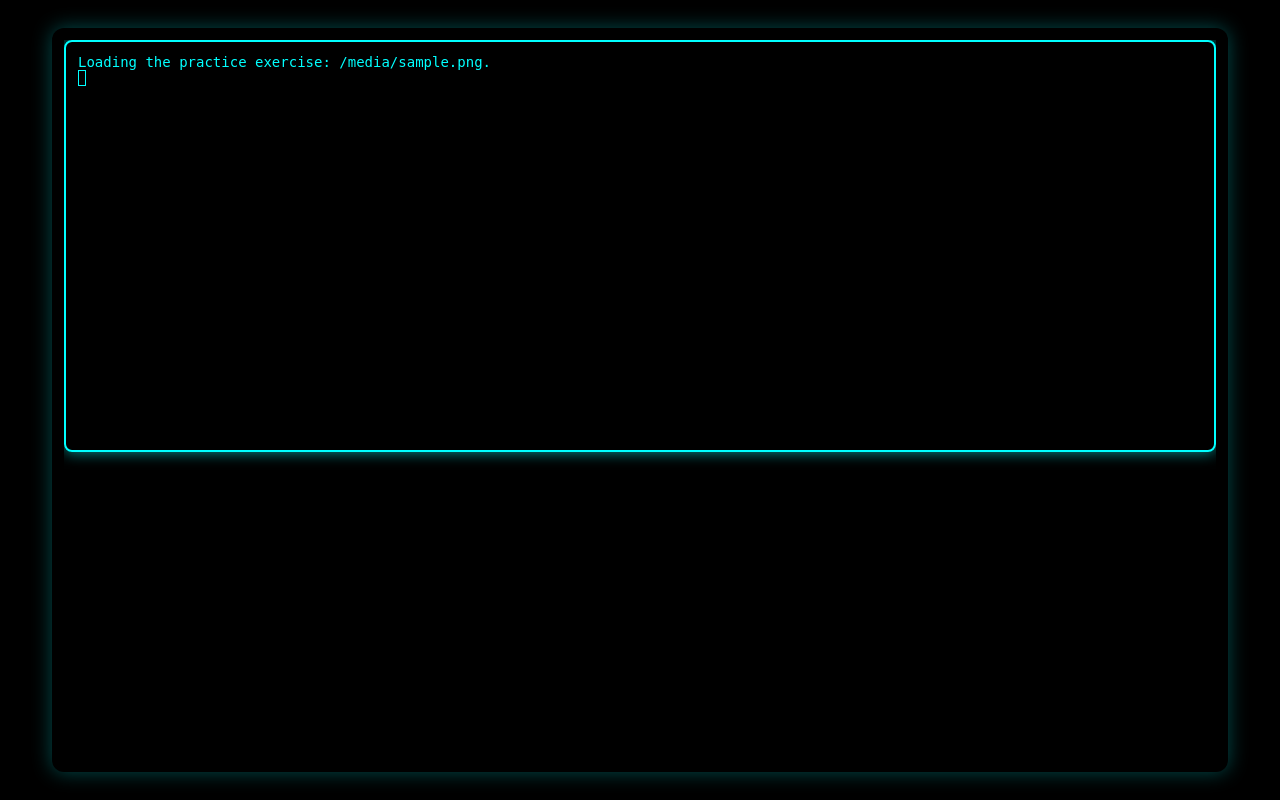
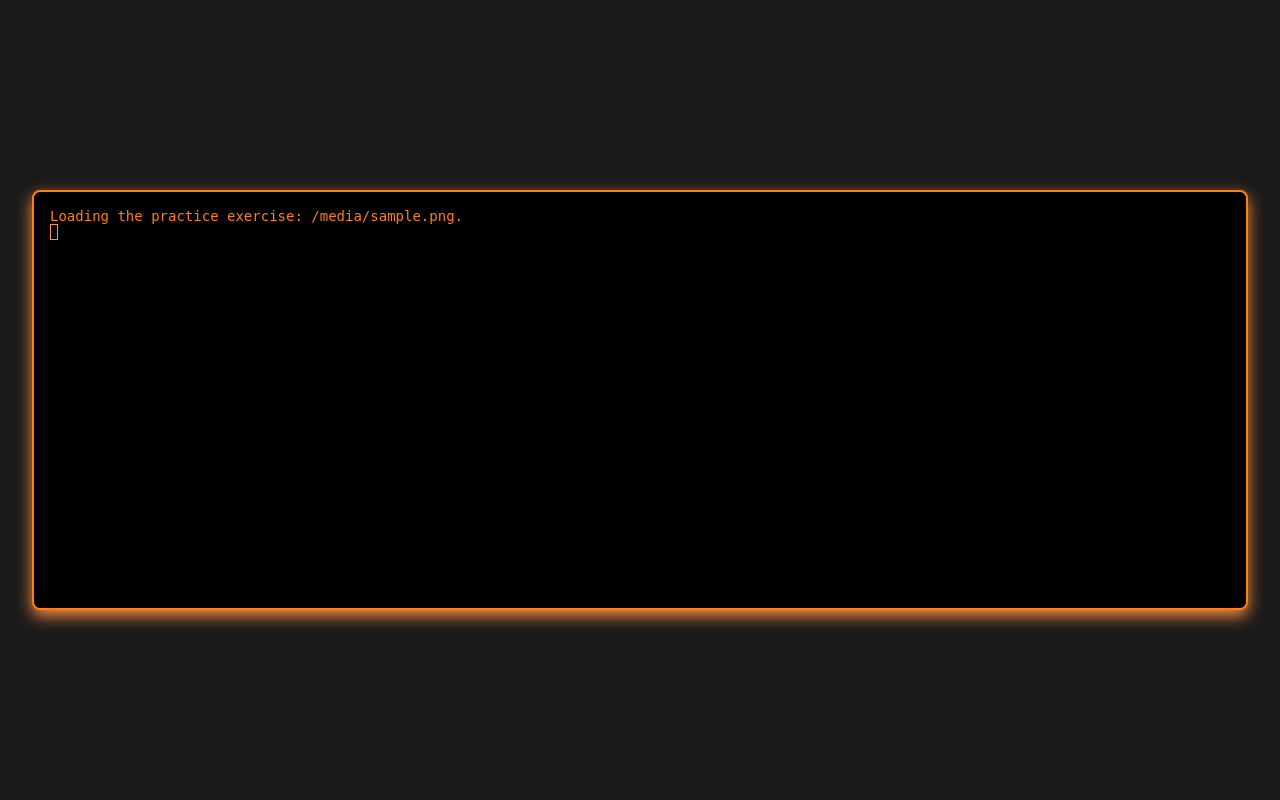
Before and after one commit to CejasLucas/python-practices-llcejas, a Python web app: template src/main/WebApp/templates/terminal.html in a window 1280 px wide. Run offline with Jinja, Linux system fonts and the light colour scheme; the template is opened without the code that fills it: most values are stand-ins (such as "Sample title", 1, 10 or a date in 2020); some libraries are stand-ins or nearby versions.

Commit message:
Cambie los colores del proyecto a naranaja

```diff
--- a/src/main/WebApp/static/main.css
+++ b/src/main/WebApp/static/main.css
@@ -1,73 +1,8 @@
-/* Estilo base del sitio */
-body {
-    font-family: 'Segoe UI', Tahoma, Geneva, Verdana, sans-serif;
-    margin: 0;
-    padding: 2rem;
-    background-color: #0a0a0a;
-    color: #e0fafa;
-    line-height: 1.6;
-    font-size: 16px;
+:root {
+    --color-zero: #FFA500;
+    --color-primary: #FF7F11;
+    --color-secondary: #FF8C42;
+    --black-color: #000000;
+    --white-color: #E0FAFA;
+    --gray-color: #1A1A1A;
 }
-
-/* Contenedor principal */
-.container {
-    max-width: 1100px;
-    margin: 0 auto;
-    padding: 1rem;
-}
-
-/* Títulos */
-h1, h2 {
-    text-align: center;
-    color: #00ffff;
-    margin-bottom: 1.5rem;
-}
-
-h1 {
-    font-size: 2.5rem;
-    font-weight: 600;
-}
-
-h2 {
-    font-size: 1.8rem;
-    font-weight: 400;
-    color: #66fcff;
-}
-
-/* Diseño en cuadrícula para los módulos */
-.grid {
-    display: grid;
-    grid-template-columns: repeat(auto-fit, minmax(240px, 1fr));
-    gap: 2rem;
-}
-
-/* Tarjetas de módulo */
-.modulo {
-    background-color: #1a1a1a;
-    border-radius: 10px;
-    padding: 1.5rem;
-    text-align: center;
-    transition: background-color 0.3s ease, transform 0.2s ease, box-shadow 0.3s ease;
-    box-shadow: 0 4px 12px rgba(0, 255, 255, 0.1);
-}
-
-.modulo:hover {
-    background-color: #2a2a2a;
-    transform: translateY(-5px);
-    box-shadow: 0 6px 16px rgba(0, 255, 255, 0.2);
-}
-
-/* Enlaces dentro de los módulos */
-.modulo a {
-    color: #00ffff;
-    font-weight: 600;
-    font-size: 1.2rem;
-    text-decoration: none;
-    display: inline-block;
-    transition: color 0.2s ease, text-decoration 0.2s ease;
-}
-
-.modulo a:hover {
-    text-decoration: underline;
-    color: #66fcff;
-}
--- a/src/main/WebApp/static/terminal.css
+++ b/src/main/WebApp/static/terminal.css
@@ -1,7 +1,9 @@
+@import url("main.css");
+
 body {
     margin: 0;
     font-family: sans-serif;
-    background-color: #000;
+    background-color: var(--black-color);
 }
 
 #overlay {
@@ -9,7 +11,7 @@ body {
     top: 0; left: 0;
     width: 100%;
     height: 100%;
-    background-color: rgba(0, 0, 0, 0.85);
+    background-color: var(--gray-color);
     display: flex;
     justify-content: center;
     align-items: center;
@@ -18,9 +20,9 @@ body {
 }
 
 #popup {
-    background-color: #000;
+    background-color: var(--black-color);
     border-radius: 12px;
-    box-shadow: 0 0 20px rgba(0, 255, 255, 0.3);
+    box-shadow: 0 6px 16px var(--color-secondary);
     padding: 12px;
     width: 90%;
     height: 90%;
@@ -35,16 +37,23 @@ body {
     flex: 1;
     border-radius: 8px;
     overflow: hidden;
-    border: 2px solid #00ffff;
-    box-shadow: 0 0 15px rgba(0, 255, 255, 0.6);
-    padding: 12px;
+    border: 2px solid var(--color-primary);
+    box-shadow: 0 6px 16px var(--color-secondary);
+    margin: 2rem;
+    padding: 1rem;
     font-size: 1.1em;
+    background: var(--black-color);
+}
+
+#graphics {
+    color: var(--color-primary);
 }
 
 #graphics img {
+    align-items: center;
     max-width: 100%;
     margin: 10px 0;
-    border: 1px solid #00ffff;
+    border: 1px solid var(--color-primary);
     border-radius: 6px;
 }
 
@@ -57,17 +66,17 @@ body {
 }
 
 #terminal::-webkit-scrollbar-track {
-    background: #000;
+    background: var(--gray-color);
     border-radius: 8px;
 }
 
 #terminal::-webkit-scrollbar-thumb {
-    background: #00ffff;
+    background: var(--color-secondary);
     border-radius: 8px;
 }
 
 #terminal::-webkit-scrollbar-thumb:hover {
-    background: #33ffff;
+    background: var(--color-secondary);
 }
 
 
@@ -80,9 +89,9 @@ body {
     margin-right: 15px;
     bottom: 20px;
     right: 20px;
-    background: #00bcd4;
+    background: var(--color-secondary);
     border: none;
-    color: white;
+    color: var(--white-color);
     padding: 6px 12px;
     border-radius: 6px;
     cursor: pointer;
@@ -91,5 +100,5 @@ body {
 }
 
 #close-btn:hover {
-    background: #0097a7;
+    background: var(--color-primary);
 }
--- a/src/main/WebApp/static/terminal.js
+++ b/src/main/WebApp/static/terminal.js
@@ -3,7 +3,7 @@ document.addEventListener("DOMContentLoaded", () => {
     const term = new Terminal({
         fontFamily: 'Fira Mono, monospace',
         fontSize: 14,
-        theme: { background: '#000000', foreground: '#00ffff', cursor: '#00ffff' }
+        theme: { background: '#000000', foreground: '#FF7F11', cursor: '#FF8C42' }
     });
 
     const socket = io();
--- a/src/main/WebApp/templates/main.html
+++ b/src/main/WebApp/templates/menu.html
@@ -3,12 +3,12 @@
 <head>
     <meta charset="UTF-8">
     <title>Menú Principal</title>
-    <link rel="stylesheet" href="{{ url_for('static', filename='main.css') }}">
+    <link rel="stylesheet" href="{{ url_for('static', filename='menu.css') }}">
 </head>
 <body>
     <div class="container">
-        <h1>Interfaz Gráfica</h1>
-        <h2>Módulos Disponibles</h2>
+        <h1>GRAPHIC INTERFACE</h1>
+        <h2>Available Modules</h2>
         <div class="grid">
             {% for modulo in modulos %}
                 <div class="modulo">
--- a/src/main/WebApp/templates/module.html
+++ b/src/main/WebApp/templates/module.html
@@ -10,7 +10,6 @@
         <h1>{{ modulo.name }} practice</h1>
 
         {% if submenu %}
-            <h2>Exercises</h2>
             <ul>
                 {% for item in submenu %}
                     <li>
--- a/src/main/WebApp/templates/terminal.html
+++ b/src/main/WebApp/templates/terminal.html
@@ -14,7 +14,7 @@
 </head>
 <body>
     <div id="overlay">
-        <div id="popup">
+        <!-- <div id="popup"> --->
         <div id="terminal-wrapper" style="flex:1; overflow:auto;">
             <div id="terminal">
                 <div id="graphics"></div>
@@ -24,7 +24,6 @@
         <button id="close-btn">
             Close
         </button>
-        </div>
     </div>
 
     <script>
```
Also changed, not shown: src/main/Exercises/conditionals/exercise1.py (+4 -4 lines), src/main/Exercises/utils_venn_diagrams/exercise1.py (+11 -0 lines), src/main/WebApp/routes.py (+10 -2 lines), src/main/WebApp/static/menu.css (added, +69 -0 lines), src/main/WebApp/static/module.css (+18 -21 lines). Lines whose indentation alone changed are shown as unchanged.
